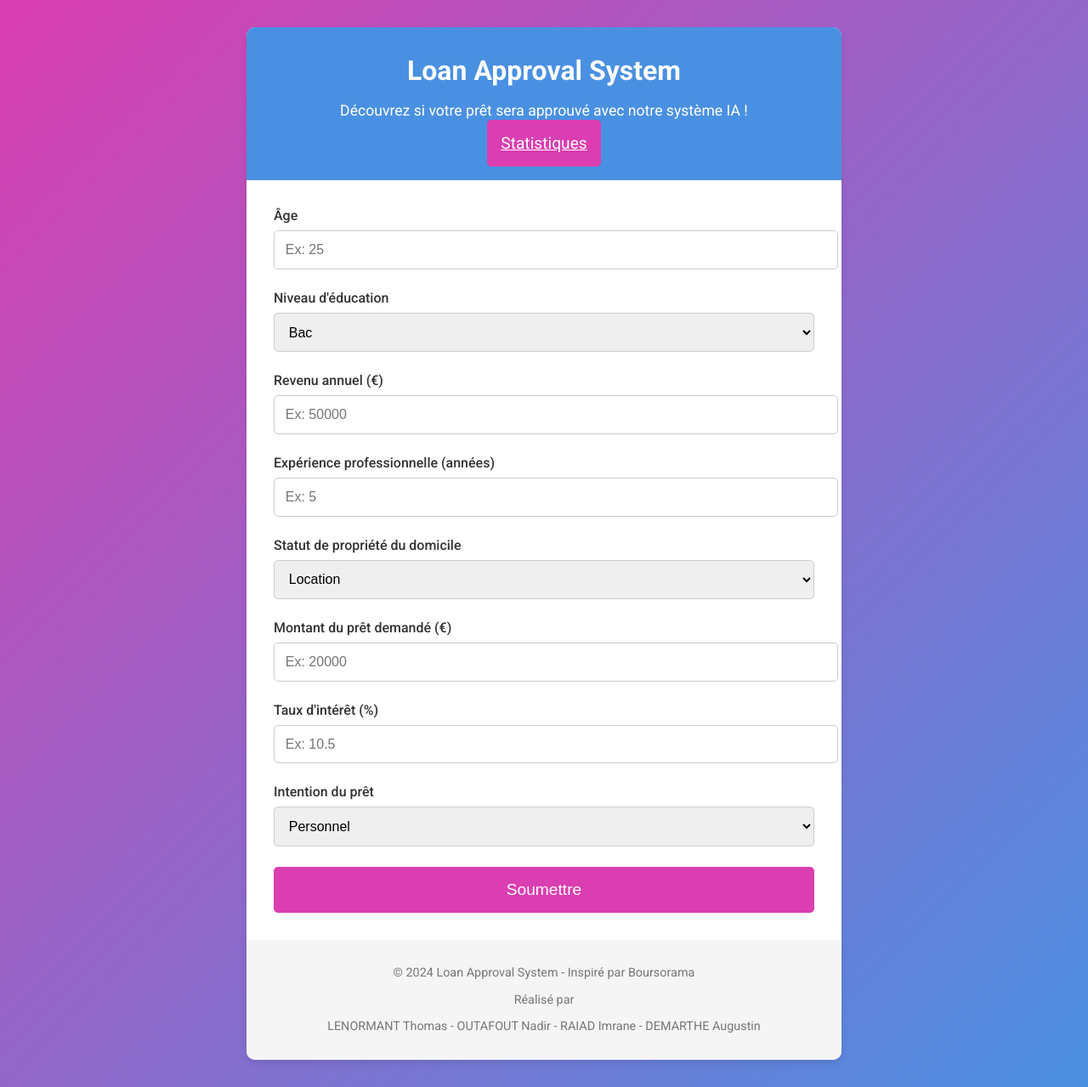
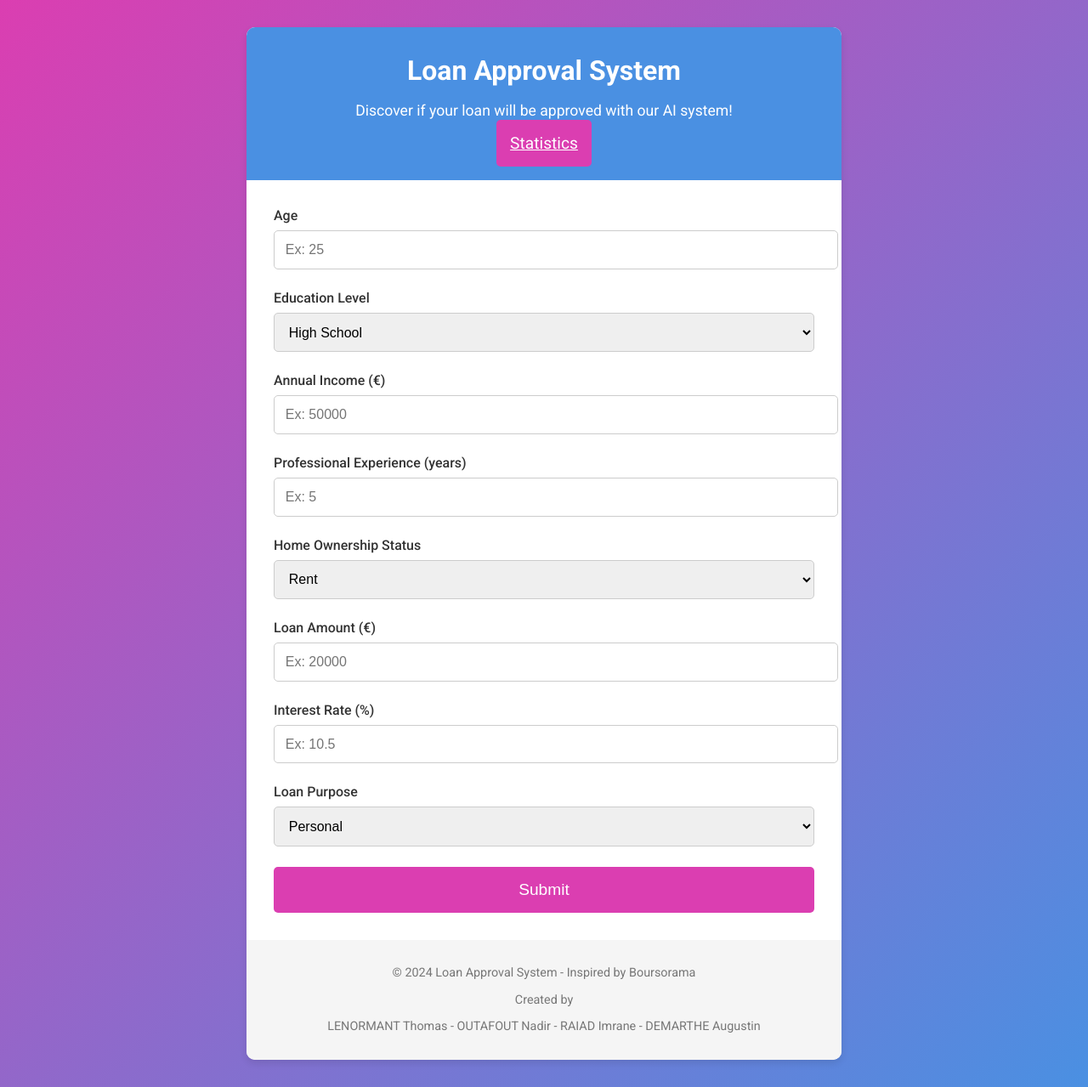
Before and after one commit to ThomasLNT7/IABourso, a Flask app: page / in a window 1280 px wide. Shown: the whole page at 85% size. Run offline with Flask 3, Linux system fonts and the light colour scheme; parts of the project's set-up code (start-up, migrations or seed data) failed here and were passed over.

Commit message:
passage du front en anglais

```diff
--- a/app.py
+++ b/app.py
@@ -71,7 +71,7 @@ def predict():
     interest_rate = data['loan_int_rate']
     income = data['person_income']
     if not is_debt_to_income_ratio_valid(loan_amount, income):
-        return jsonify({"error": "❌ Votre prêt est refusé (taux d'endettement trop élevé)."}), 400
+        return jsonify({"error": "❌ Your loan is denied (debt-to-income ratio too high)."}), 400
 
     # Créer un DataFrame à partir des données reçues
     input_data = pd.DataFrame([data])
--- a/templates/index.html
+++ b/templates/index.html
@@ -12,19 +12,19 @@
     <div class="container">
         <header>
             <h1>Loan Approval System</h1>
-            <p>Découvrez si votre prêt sera approuvé avec notre système IA !</p>
-            <a href="/stats" class="button">Statistiques</a>
+            <p>Discover if your loan will be approved with our AI system!</p>
+            <a href="/stats" class="button">Statistics</a>
         </header>
         <main>
             <form id="loanForm">
                 <div class="form-group">
-                    <label for="person_age">Âge</label>
+                    <label for="person_age">Age</label>
                     <input type="number" id="person_age" name="person_age" placeholder="Ex: 25" required>
                 </div>
                 <div class="form-group">
-                    <label for="person_education">Niveau d'éducation</label>
+                    <label for="person_education">Education Level</label>
                     <select id="person_education" name="person_education" required>
-                        <option value="High School">Bac</option>
+                        <option value="High School">High School</option>
                         <option value="Associate">Associate</option>
                         <option value="Bachelor">Bachelor</option>
                         <option value="Master">Master</option>
@@ -32,48 +32,48 @@
                     </select>
                 </div>
                 <div class="form-group">
-                    <label for="person_income">Revenu annuel (€)</label>
+                    <label for="person_income">Annual Income (€)</label>
                     <input type="number" id="person_income" name="person_income" placeholder="Ex: 50000" required>
                 </div>
                 <div class="form-group">
-                    <label for="person_emp_exp">Expérience professionnelle (années)</label>
+                    <label for="person_emp_exp">Professional Experience (years)</label>
                     <input type="number" id="person_emp_exp" name="person_emp_exp" placeholder="Ex: 5" required>
                 </div>
                 <div class="form-group">
-                    <label for="person_home_ownership">Statut de propriété du domicile</label>
+                    <label for="person_home_ownership">Home Ownership Status</label>
                     <select id="person_home_ownership" name="person_home_ownership" required>
-                        <option value="RENT">Location</option>
-                        <option value="OWN">Propriétaire</option>
-                        <option value="MORTGAGE">Crédit immobilier</option>
-                        <option value="OTHER">Autre</option>
+                        <option value="RENT">Rent</option>
+                        <option value="OWN">Owner</option>
+                        <option value="MORTGAGE">Mortgage</option>
+                        <option value="OTHER">Other</option>
                     </select>
                 </div>
                 <div class="form-group">
-                    <label for="loan_amnt">Montant du prêt demandé (€)</label>
+                    <label for="loan_amnt">Loan Amount (€)</label>
                     <input type="number" id="loan_amnt" name="loan_amnt" placeholder="Ex: 20000" required>
                 </div>
                 <div class="form-group">
-                    <label for="loan_int_rate">Taux d'intérêt (%)</label>
+                    <label for="loan_int_rate">Interest Rate (%)</label>
                     <input type="number" step="0.01" id="loan_int_rate" name="loan_int_rate" placeholder="Ex: 10.5" required>
                 </div>
                 <div class="form-group">
-                    <label for="loan_intent">Intention du prêt</label>
+                    <label for="loan_intent">Loan Purpose</label>
                     <select id="loan_intent" name="loan_intent" required>
-                        <option value="PERSONAL">Personnel</option>
-                        <option value="EDUCATION">Éducation</option>
-                        <option value="MEDICAL">Médical</option>
+                        <option value="PERSONAL">Personal</option>
+                        <option value="EDUCATION">Education</option>
+                        <option value="MEDICAL">Medical</option>
                         <option value="VENTURE">Venture</option>
-                        <option value="HOMEIMPROVEMENT">Amélioration Maison</option>
-                        <option value="DEBTCONSOLIDATION">Consolidation de Dettes</option>
+                        <option value="HOMEIMPROVEMENT">Home Improvement</option>
+                        <option value="DEBTCONSOLIDATION">Debt Consolidation</option>
                     </select>
                 </div>
-                <button type="submit">Soumettre</button>
+                <button type="submit">Submit</button>
             </form>
             <div id="result" class="hidden"></div>
         </main>
         <footer>
-            <p>© 2024 Loan Approval System - Inspiré par Boursorama</p>
-            <p>Réalisé par</p>
+            <p>© 2024 Loan Approval System - Inspired by Boursorama</p>
+            <p>Created by</p>
             <p>LENORMANT Thomas - OUTAFOUT Nadir - RAIAD Imrane - DEMARTHE Augustin</p>
         </footer>
     </div>
@@ -86,12 +86,12 @@
             const formData = new FormData(form);
             const data = Object.fromEntries(formData);
 
-            // Convertir les valeurs numériques
+            // Convert numeric values
             data.person_age = Number(data.person_age);
             data.person_income = Number(data.person_income);
             data.loan_amnt = Number(data.loan_amnt);
             data.loan_int_rate = Number(data.loan_int_rate);
-            data.person_emp_exp = Number(data.person_emp_exp);  // Convertir expérience en nombre
+            data.person_emp_exp = Number(data.person_emp_exp);  // Convert experience to number
 
             try {
                 const response = await fetch('/predict', {
@@ -103,14 +103,14 @@
                 const result = await response.json();
                 if (response.ok) {
                     resultDiv.textContent = result.loan_status === 1 ?
-                        "✅ Votre prêt est accepté !" :
-                        "❌ Votre prêt est refusé.";
+                        "✅ Your loan is approved!" :
+                        "❌ Your loan is denied.";
                 } else {
                     resultDiv.textContent = result.error;
                 }
                 resultDiv.classList.remove('hidden');
             } catch (error) {
-                resultDiv.textContent = "Erreur lors de la soumission.";
+                resultDiv.textContent = "Error during submission.";
                 resultDiv.classList.remove('hidden');
             }
         });
```
Also changed, not shown: templates/stats.html (+16 -16 lines).
